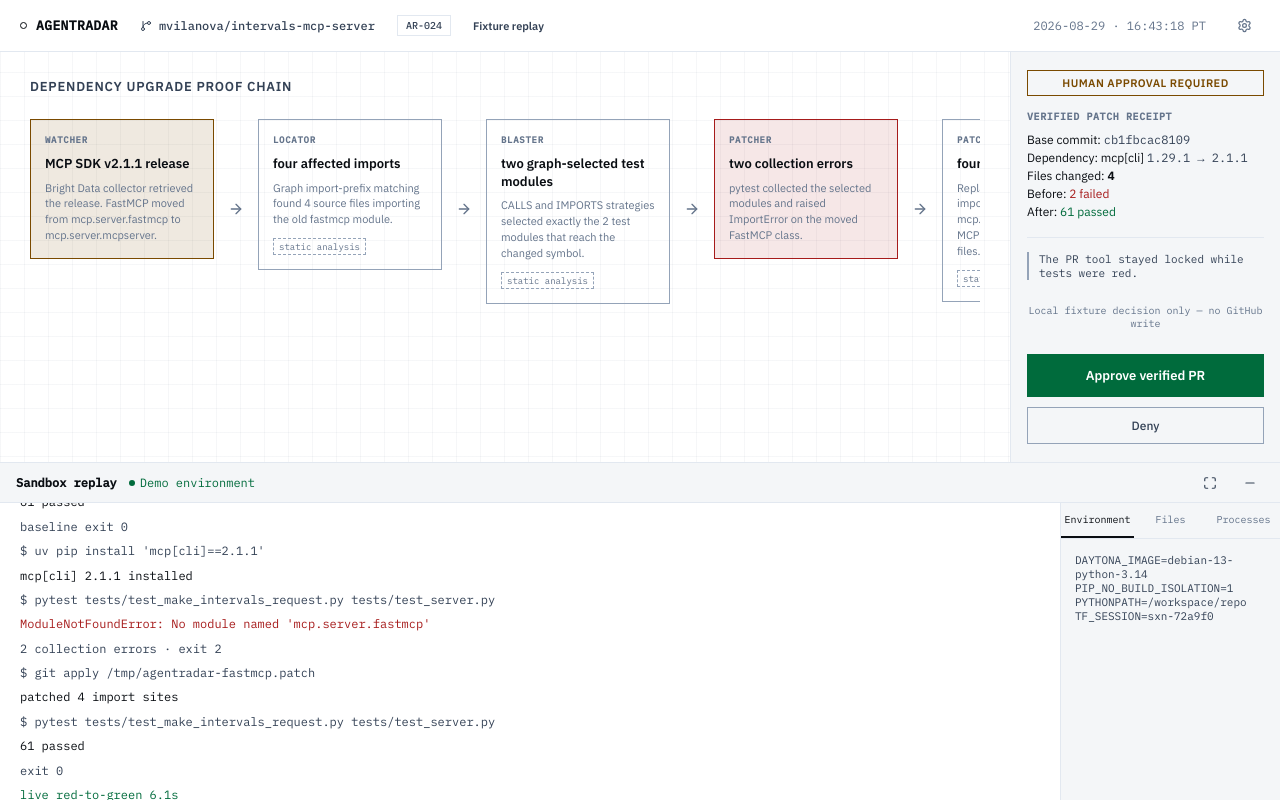
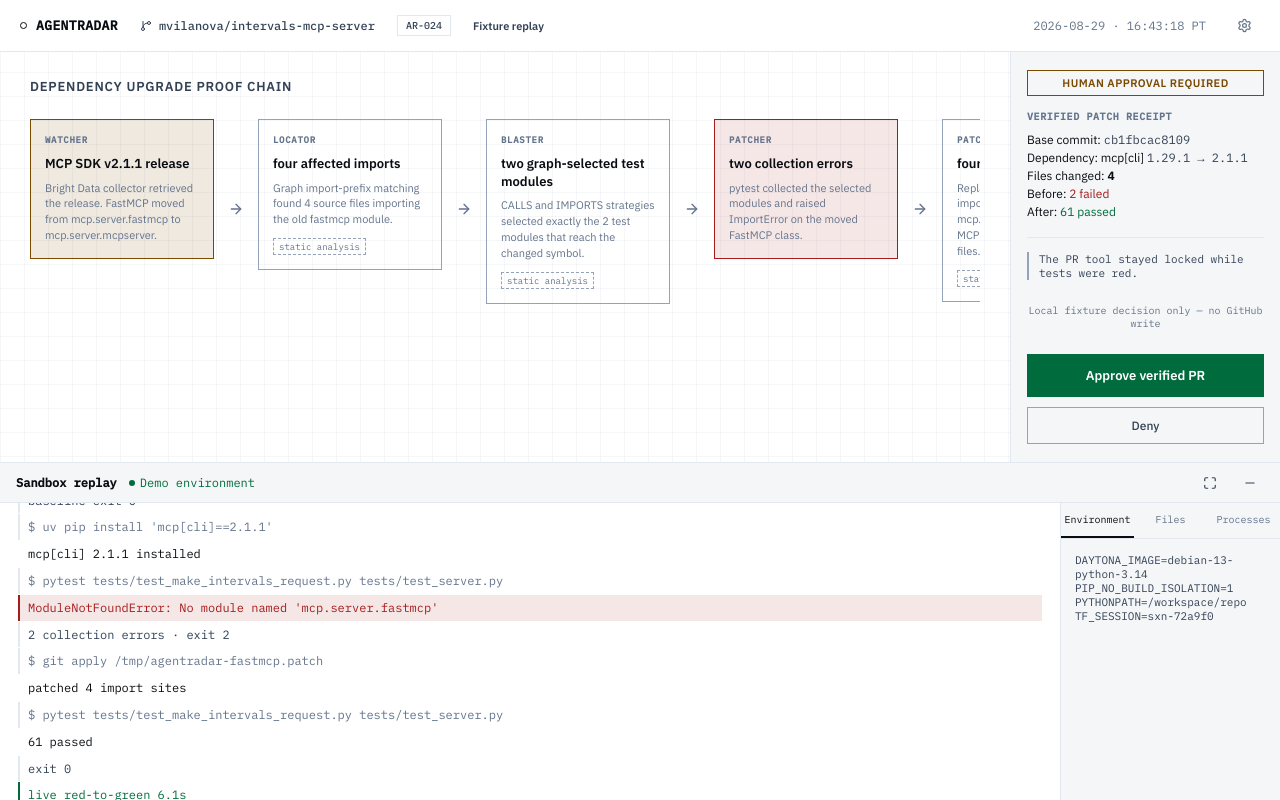
Before and after one commit to priyanshu-liveflow/completion_rca, a Next.js app in the folder apps/web/: page / in a window 1280 px wide. Built offline with nearby package versions, Linux system fonts and the light colour scheme.

Commit message:
design(web): clean up sandbox transcript to look like an IDE terminal

```diff
--- a/apps/web/app/components/MissionControlPage.module.css
+++ b/apps/web/app/components/MissionControlPage.module.css
@@ -455,38 +455,47 @@
 .transcript {
   flex: 1;
   overflow: auto;
-  padding: 16px 20px;
+  padding: 14px 18px;
   font-family: var(--mono);
   font-size: 12px;
-  line-height: 1.7;
+  line-height: 1.65;
   background: var(--paper);
   color: var(--ink);
 }
 
 .line {
-  padding: 2px 0;
+  padding: 3px 0;
+  padding-left: 8px;
+  margin-bottom: 1px;
   color: var(--ink);
   white-space: pre-wrap;
+  border-left: 2px solid transparent;
 }
 
 .lineHighlighted {
   background: var(--active-soft);
+  border-left-color: var(--active);
 }
 
 .lineCommand {
-  color: var(--ink-secondary);
+  color: var(--ink-quiet);
+  border-left-color: var(--rule);
 }
 
 .lineStderr {
-  color: var(--oxide);
+  color: var(--failure);
+  border-left-color: var(--failure);
+  background: var(--red-soft);
 }
 
 .lineStatus {
   color: var(--ink-secondary);
+  border-left-color: var(--rule);
 }
 
 .lineTiming {
-  color: var(--mineral);
+  color: var(--verified);
+  border-left-color: var(--verified);
 }
 
 .inspector {
```
